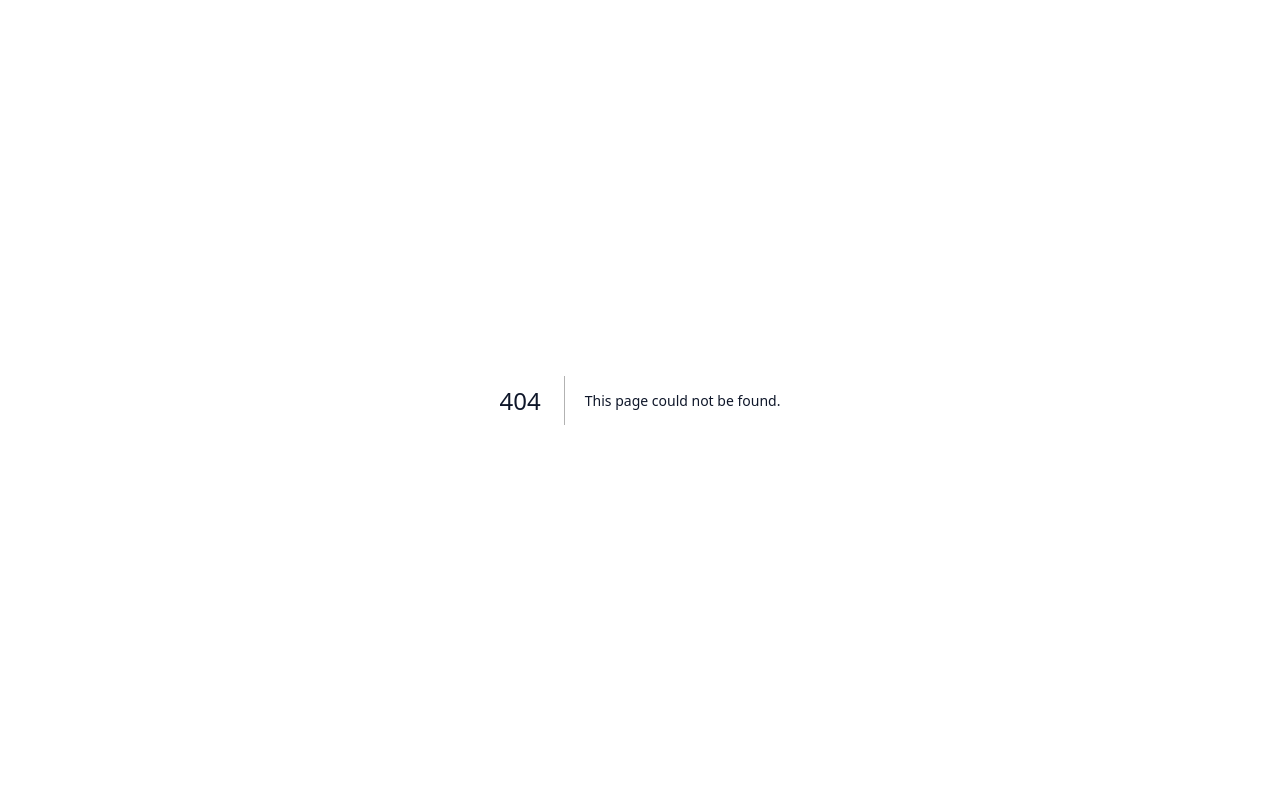
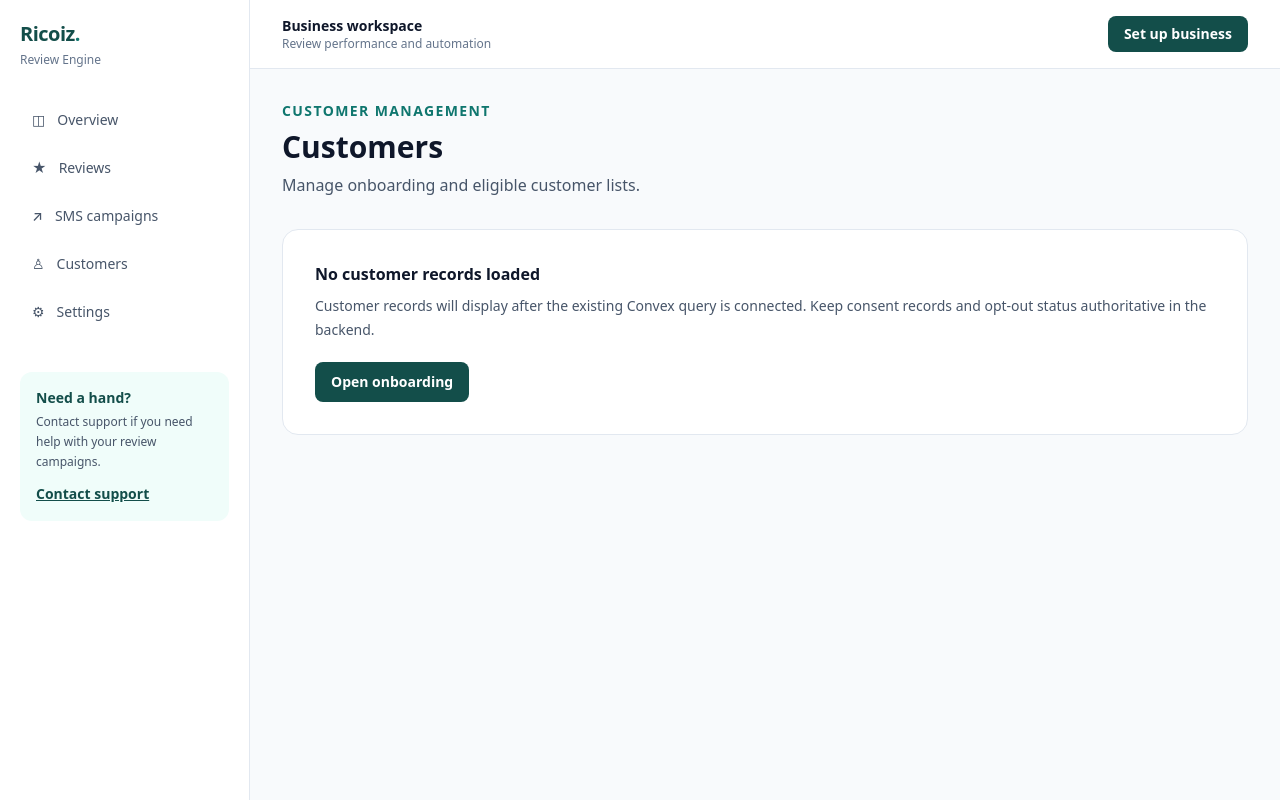
Before and after one commit to Deep-0610/Ricoiz_work, a Next.js app in the folder landing/: page /dashboard/customers in a window 1280 px wide. Before the commit this address had no page. Built offline with nearby package versions, Linux system fonts and the light colour scheme.

Commit message:
Add JavaScript JSX dashboard routes

```diff
--- /dev/null
+++ b/landing/app/dashboard/customers/page.jsx
@@ -0,0 +1,3 @@
+export default function CustomersPage() {
+  return <section className="mx-auto max-w-6xl"><p className="text-sm font-semibold uppercase tracking-widest text-brand">Customer management</p><h1 className="mt-2 text-3xl font-bold text-slate-900">Customers</h1><p className="mt-2 text-slate-600">Manage onboarding and eligible customer lists.</p><div className="mt-8 rounded-2xl border border-slate-200 bg-white p-8"><h2 className="font-bold text-slate-900">No customer records loaded</h2><p className="mt-2 text-sm leading-6 text-slate-600">Customer records will display after the existing Convex query is connected. Keep consent records and opt-out status authoritative in the backend.</p><a href="/onboarding" className="mt-5 inline-block rounded-lg bg-brand-dark px-4 py-2.5 text-sm font-semibold text-white">Open onboarding</a></div></section>;
+}
```
